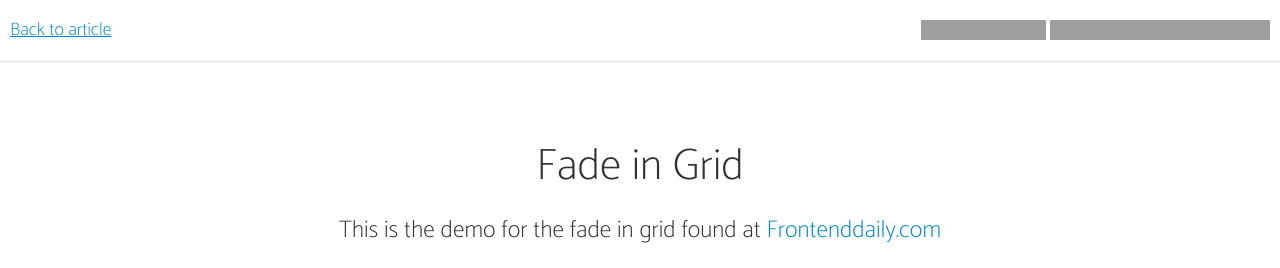
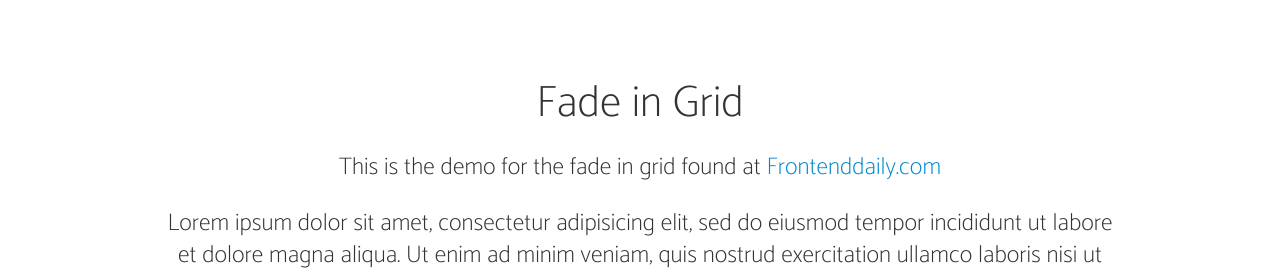
Before and after one commit to Frontenddaily/fade-in-grid-on-scroll, a plain HTML site: page index.html in a window 1280 px wide. Shown: the top 268 px of the page. Drawn offline with nearby package versions, Linux system fonts and the light colour scheme; grey boxes are pictures that could not be loaded.

Commit message:
Remove unnecessary bar

```diff
--- a/index.html
+++ b/index.html
@@ -9,17 +9,6 @@
 
 </head>
 <body>
-
-  <header class="frontenddaily-bar">
-    <div class="container">
-      <a href="http://bty.cz/Nzg1ODI2ND">Back to article</a>
-
-      <div class="github-buttons">
-        <iframe src="https://ghbtns.com/github-btn.html?user=frontenddaily&repo=fade-in-grid-on-scroll&type=watch&count=true&size=medium" frameborder="0" scrolling="0" width="125px" height="20px"></iframe>
-        <iframe src="https://ghbtns.com/github-btn.html?user=frontenddaily&type=follow&count=true&size=medium" frameborder="0" scrolling="0" width="220px" height="20px"></iframe>
-      </div>
-    </div>
-  </header>
 
   <section class="introduction-block">
     <div class="container">
```
